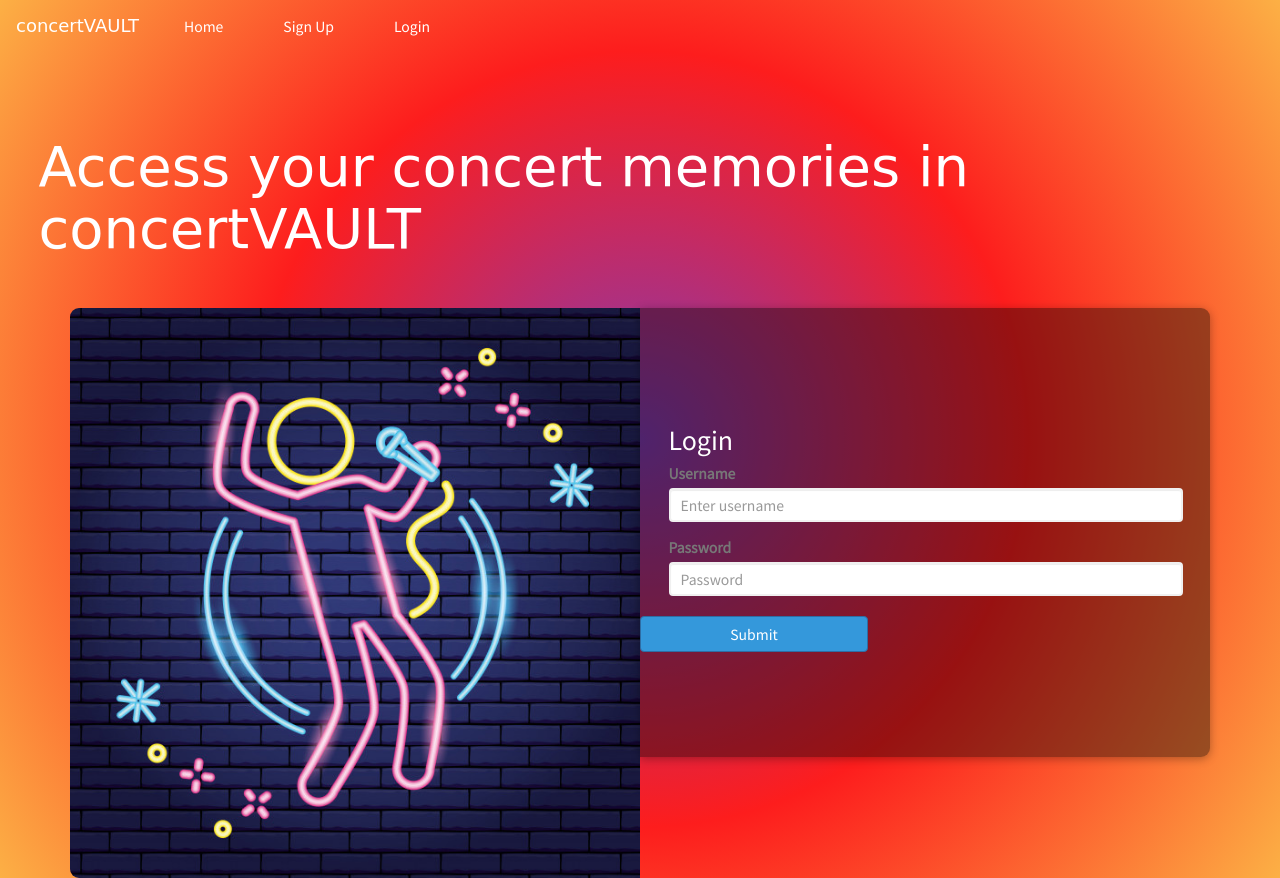
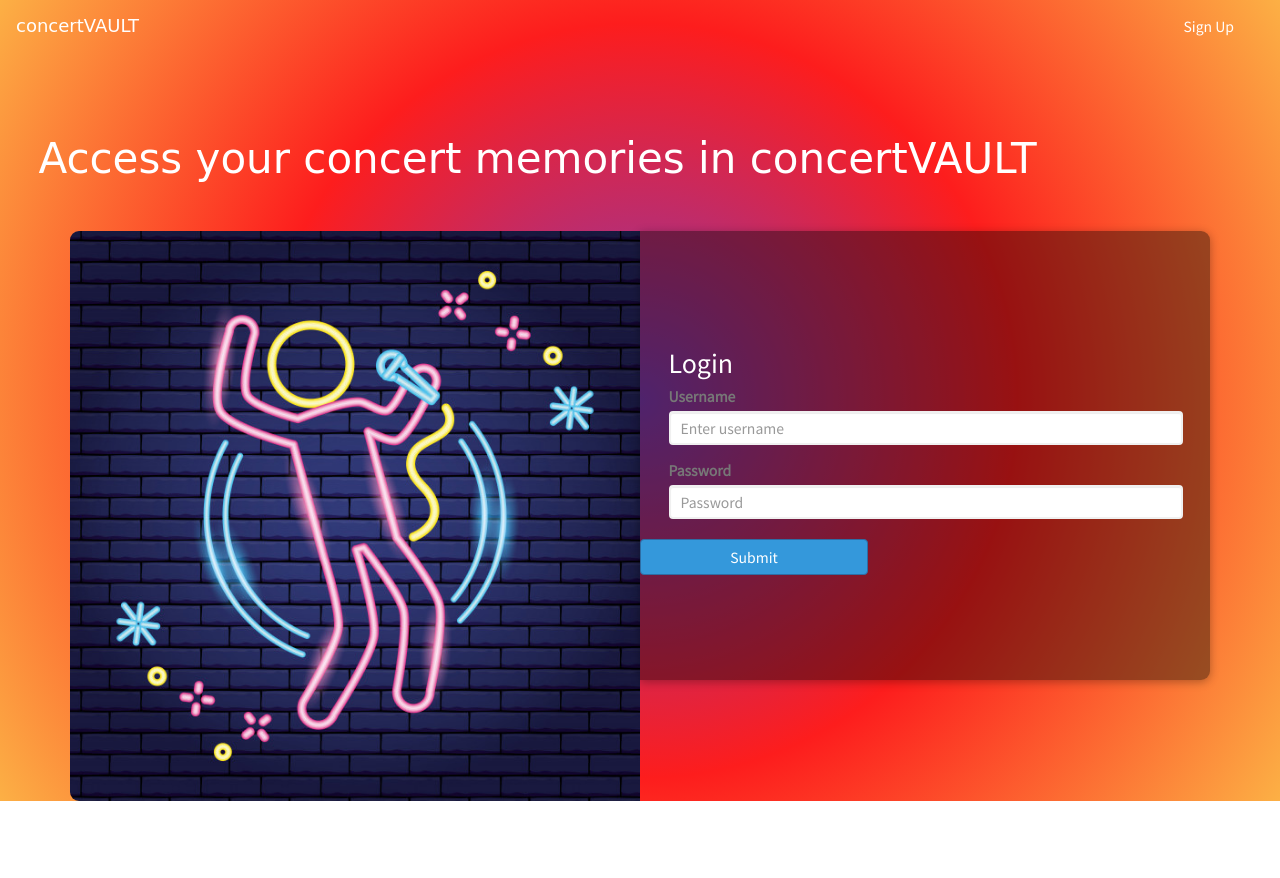
Before and after one commit to elaitala/ConcertVAULT, a website: page views/login.html in a window 1280 px wide. After the commit the page ends 801 px from the top, so only its background shows below. Drawn offline with nearby package versions, Linux system fonts and the light colour scheme; a web font is replaced by a local one.

Commit message:
Changes NAVBAR layout and H1 font sizes

```diff
--- a/public/styles/index.css
+++ b/public/styles/index.css
@@ -18,6 +18,7 @@
 }
 .navbar-nav {
     list-style-type: none;
+    float: right;
 }
 
 .navbar-nav > li {
--- a/public/styles/login.css
+++ b/public/styles/login.css
@@ -18,6 +18,7 @@ a {
 }
 .navbar-nav {
     list-style-type: none;
+    float: right;
 }
 
 .navbar-nav > li {
@@ -35,7 +36,7 @@ body {
 h1 {
     font-family: 'Patua One', cursive;
     color: white;
-    font-size: 400%;
+    font-size: 300%;
     padding-top: 5%;
     padding-left: 3%;
     padding-bottom: 3%;
--- a/public/styles/profile.css
+++ b/public/styles/profile.css
@@ -22,6 +22,7 @@ a {
 }
 .navbar-nav {
     list-style-type: none;
+    float: right;
 }
 
 .navbar-nav > li {
--- a/public/styles/signup.css
+++ b/public/styles/signup.css
@@ -18,6 +18,7 @@ a {
 }
 .navbar-nav {
     list-style-type: none;
+    float: right;
 }
 
 .navbar-nav > li {
@@ -35,7 +36,7 @@ body {
 h1 {
     font-family: 'Patua One', cursive;
     color: white;
-    font-size: 400%;
+    font-size: 300%;
     padding-top: 5%;
     padding-left: 3%;
     padding-bottom: 3%;
--- a/views/login.html
+++ b/views/login.html
@@ -17,15 +17,15 @@
         <a class="navbar-brand" href="/index">concertVAULT</a>
     <div class="collapse navbar-collapse" id="navbarNav">
         <ul class="navbar-nav">
-        <li class="nav-item active">
+        <!-- <li class="nav-item active">
             <a class="nav-link" href="/index">Home <span class="sr-only">(current)</span></a>
-        </li>
+        </li> -->
         <li class="nav-item">
             <a class="nav-link" href="/signup">Sign Up</a>
         </li>
-        <li class="nav-item">
+        <!-- <li class="nav-item">
             <a class="nav-link" href="/login">Login</a>
-            </li>
+            </li> -->
         </ul>
     </div>
     </nav>
```
Also changed, not shown: views/index.html (+2 -2 lines), views/signup.html (+4 -4 lines).
